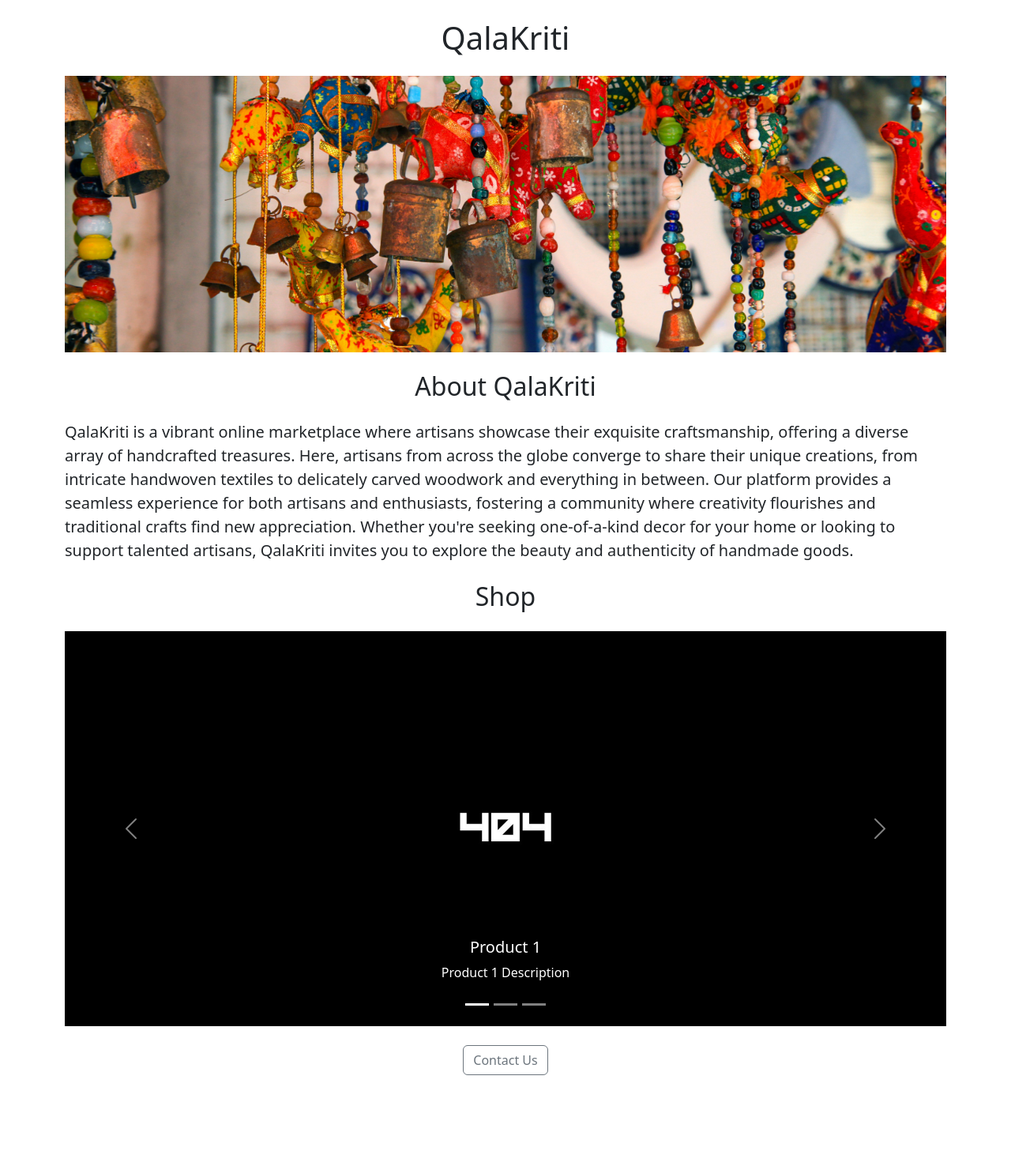
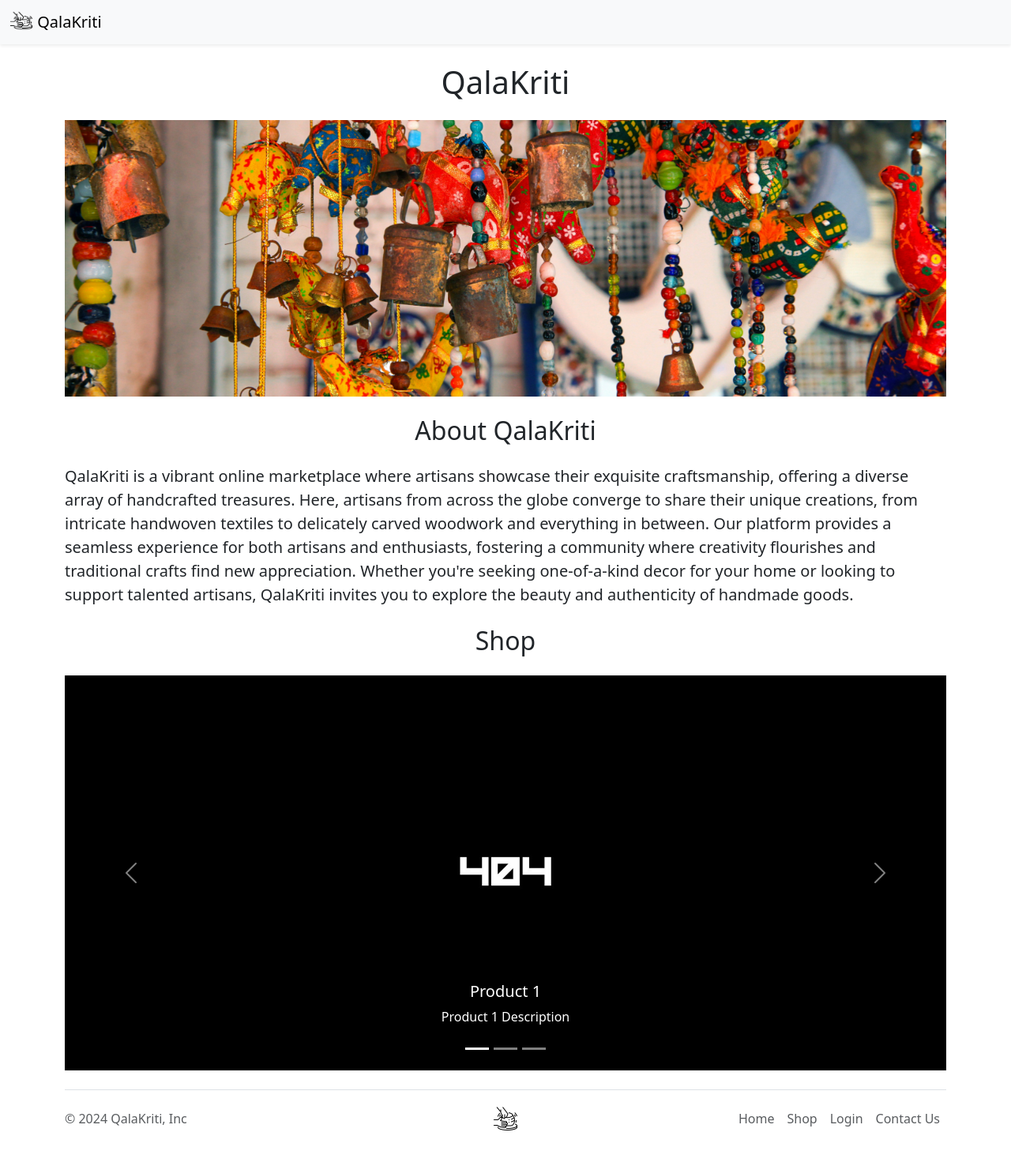
Before and after one commit to Nishchayyadav/Qalakriti-Website, a Flask app: page / in a window 1280 px wide. Shown: the whole page at 79% size. Before the commit the page ends 1361 px from the top, so only its background shows below. Run offline with Flask 3, Linux system fonts and the light colour scheme.

Commit message:
Added More Bootstrap and Aesthetics

```diff
--- /dev/null
+++ b/templates/footer.html
@@ -0,0 +1,16 @@
+<div class="container">
+  <footer class="d-flex flex-wrap justify-content-between align-items-center py-3 my-4 border-top">
+    <p class="col-md-4 mb-0 text-body-secondary">&copy; 2024 QalaKriti, Inc</p>
+
+    <a href="/" class="col-md-4 d-flex align-items-center justify-content-center mb-3 mb-md-0 me-md-auto link-body-emphasis text-decoration-none">
+      <img src="static/porcelain.png" alt="Your Company Logo" style="height: 32px;">
+    </a>
+
+    <ul class="nav col-md-4 justify-content-end">
+      <li class="nav-item"><a href="#" class="nav-link px-2 text-body-secondary">Home</a></li>
+      <li class="nav-item"><a href="#" class="nav-link px-2 text-body-secondary">Shop</a></li>
+      <li class="nav-item"><a href="#" class="nav-link px-2 text-body-secondary">Login</a></li>
+      <li class="nav-item"><a href="#" class="nav-link px-2 text-body-secondary">Contact Us</a></li>
+    </ul>
+  </footer>
+</div>
--- a/templates/home.html
+++ b/templates/home.html
@@ -19,6 +19,7 @@
   </style>
 </head>
 <body>
+  {%include 'navbar.html'%}
   <div class="container">
     <h1 class="text-center mt-4 mb-4" >QalaKriti</h1>
     <img id="cover-image" src="https://57df00b1-dff1-408a-8fb2-6b5ac8b7e74e-00-sa2p5shrujqo.sisko.replit.dev/static/banner.jpg" class="img-fluid mb-4" alt="Image showing handicrafts">
@@ -63,11 +64,8 @@
         <span class="visually-hidden">Next</span>
       </button>
     </div>
-
-    <div style="text-align:center" class="mt-4 mb-4">
-      <button class="btn btn-outline-secondary">Contact Us</button>
-    </div>
   </div>
+  {%include 'footer.html'%}
   <script src="https://cdn.jsdelivr.net/npm/bootstrap@5.3.3/dist/js/bootstrap.bundle.min.js" integrity="sha384-YvpcrYf0tY3lHB60NNkmXc5s9fDVZLESaAA55NDzOxhy9GkcIdslK1eN7N6jIeHz" crossorigin="anonymous"></script>
 </body>
 </html>
--- /dev/null
+++ b/templates/navbar.html
@@ -0,0 +1,10 @@
+<nav class="navbar bg-body-tertiary shadow-sm fixed-top" style="background-color: #e3f2fd;">
+  <div class="container-fluid">
+    <a class="navbar-brand" href="#">
+      <img src="static/porcelain.png" alt="Logo" width="30" height="24" class="d-inline-block align-text-top">
+    QalaKriti
+    </a>
+  </div>
+</nav>
+
+<div style = "height: 56px"></div>
```
Also changed, not shown: static/porcelain.png (added).
